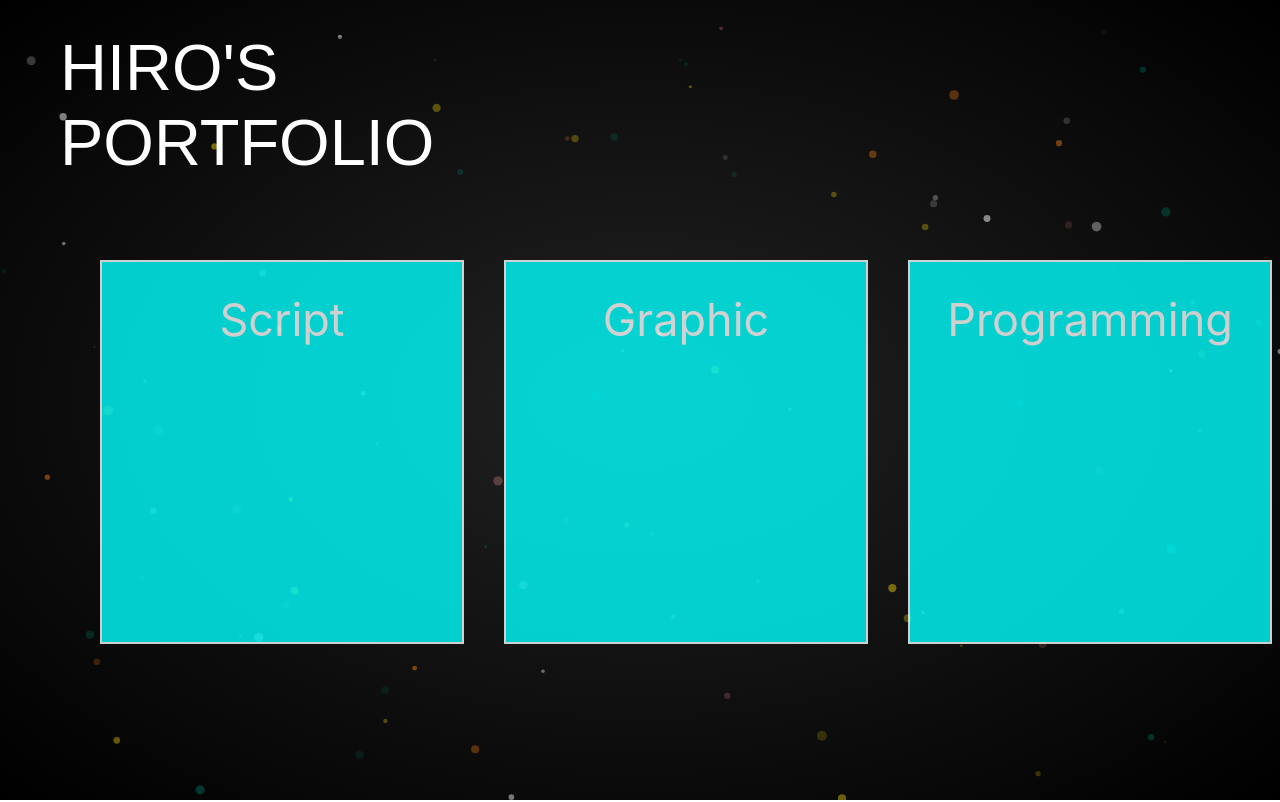
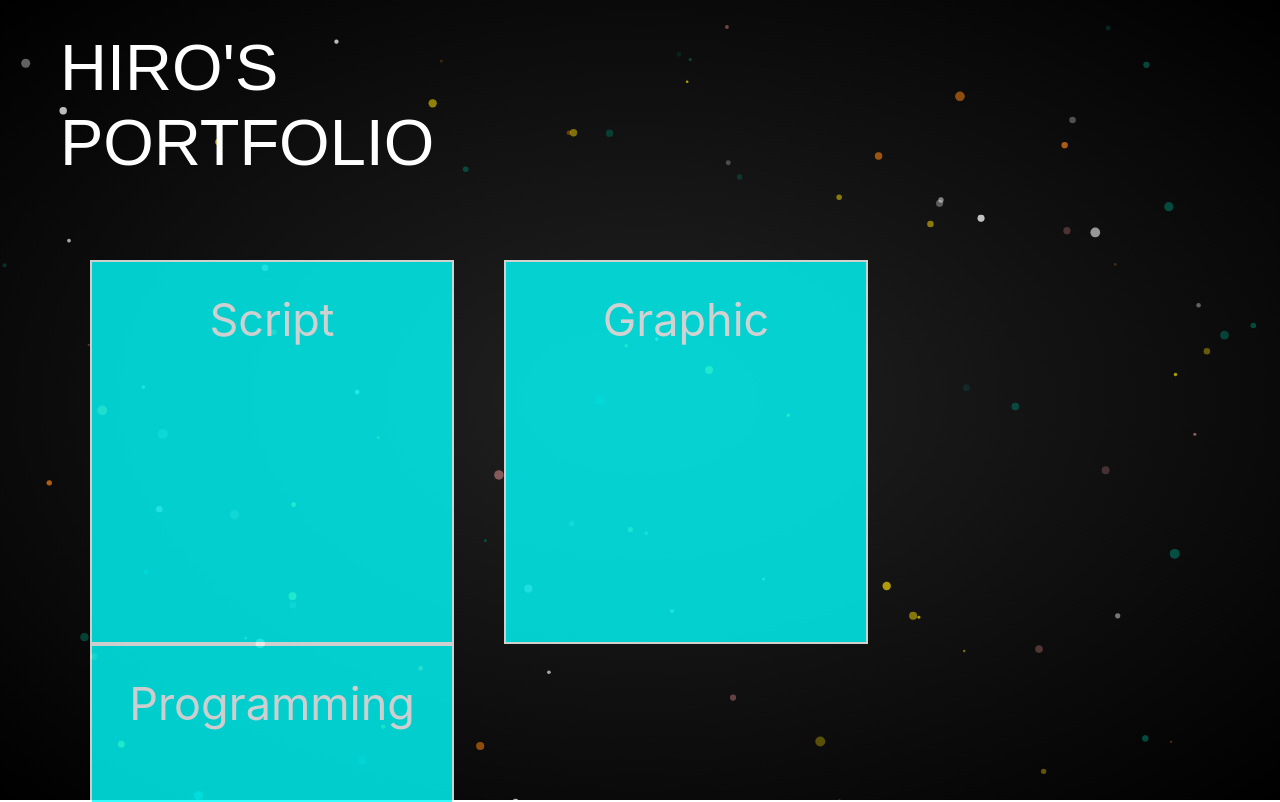
Before and after one commit to hiro881213/HirosPortfolio, a React (Create React App) app: page / in a window 1280 px wide. Shown: the top 802 px of the page. Built offline with nearby package versions, Linux system fonts and the light colour scheme; a web font is replaced by a local one.

Commit message:
Component MenuItem

```diff
--- a/src/components/Home/Menu.tsx
+++ b/src/components/Home/Menu.tsx
@@ -1,4 +1,5 @@
 import type { VFC } from "react";
+import { MenuItem } from './MenuItem';
 import classes from './scss/Menu.module.scss';
 
 export const Menu: VFC = () => {
@@ -6,18 +7,9 @@ export const Menu: VFC = () => {
     return(
         <>
             <div className={classes.contents}>
-                <div className={classes.item}>
-                    <span>Script</span>
-                </div>
-
-                <div className={classes.item}>
-                    <span>Graphic</span>
-                </div>
-
-                <div className={classes.item}>
-                    <span>Programming</span>
-                </div>
-
+                <MenuItem>Script</MenuItem>
+                <MenuItem>Graphic</MenuItem>
+                <MenuItem>Programming</MenuItem>
             </div>
         </>
     )
--- /dev/null
+++ b/src/components/Home/MenuItem.tsx
@@ -0,0 +1,11 @@
+import classes from './scss/Menu.module.scss';
+
+export const MenuItem = (props: any) => {
+    return (
+        <>
+            <div className={classes.item}>
+                <span>{props.children}</span>
+            </div>
+        </>
+    );
+}
--- a/src/components/Home/scss/Menu.module.scss
+++ b/src/components/Home/scss/Menu.module.scss
@@ -4,11 +4,17 @@
     width: 95vw;
     z-index: 2;
     margin-top: 80px;
+    margin-left: -20px;
+}
 
 .item {
+
+    SPAN {
+        color: #FFF;
+    }
+
     border: 2px solid #FFF;
-        color: #FFF;
-        margin-left: 40px;
+    margin-left: 50px;
     font-size: 45px;
     width: calc(100vw/4);
     height: calc(100vw/4);
@@ -17,4 +23,3 @@
     background-color: aqua;
     opacity: 0.8;
 }
-}
```
Lines whose indentation alone changed are shown as unchanged.
